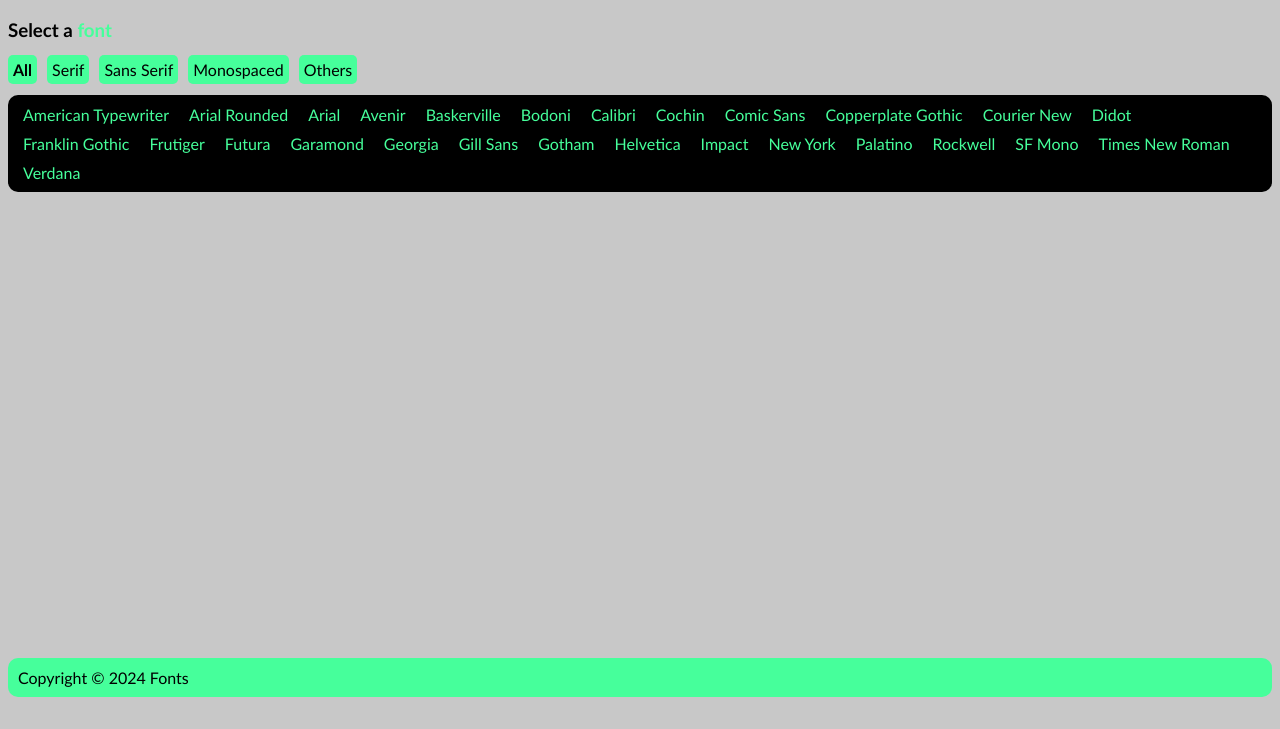
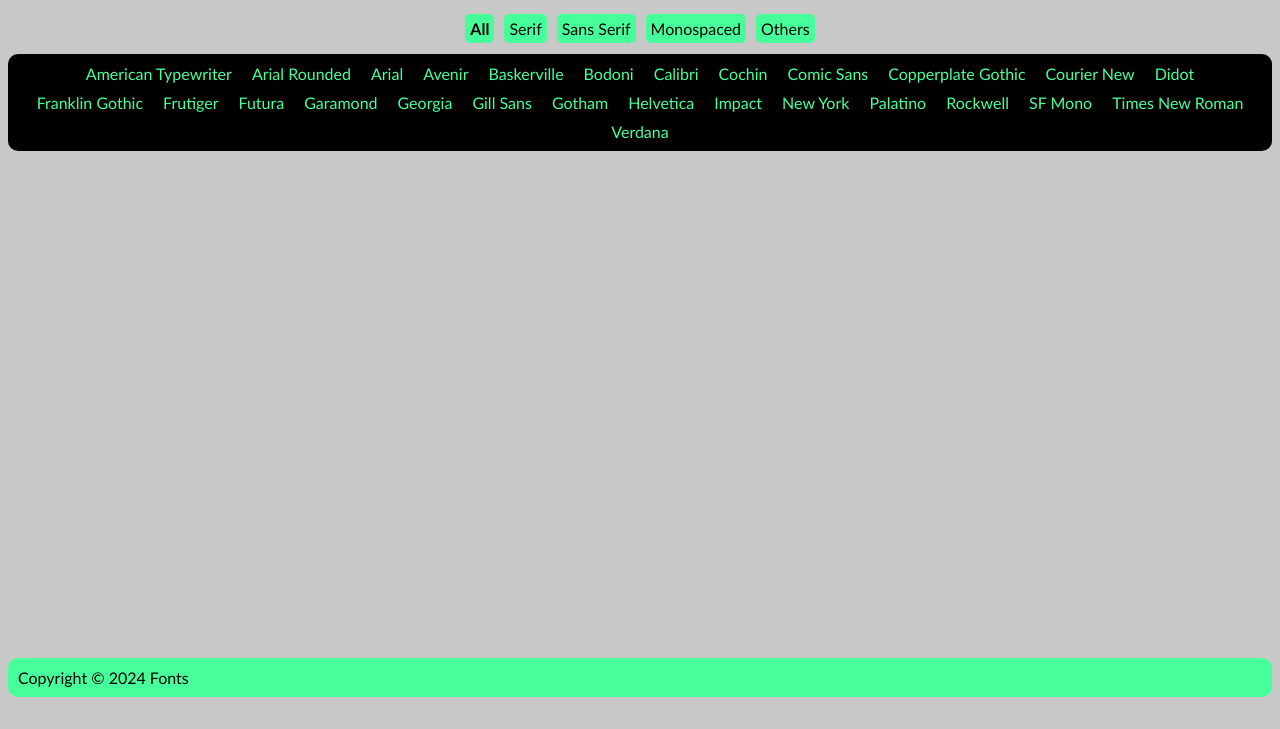
Before and after one commit to oleh-yaroshenko/fonts, a plain HTML site: page index.html in a window 1280 px wide. Shown: the part 71-800 px from the top of the page. Drawn offline with Linux system fonts and the light colour scheme.

Commit message:
Update file

```diff
--- a/index.html
+++ b/index.html
@@ -12,7 +12,6 @@
 <body>
     <main>
         <h1>Fonts</h1>
-        <h3>Select a <span>font</span></h3>
         <ul>
             <li class="selected"><a href="index.html">All</a></li>
             <li><a href="serif.html">Serif</a></li>
--- a/style.css
+++ b/style.css
@@ -19,6 +19,7 @@ body {
     background-color: black;
     border-radius: 10px;
     padding: 5px;
+    justify-content: center;
 }
 
 .wrapper a {
@@ -29,7 +30,6 @@ body {
 }
 
 .wrapper a:hover {
-    margin: 5px 20px;
     font-size: x-large;
     font-weight: bold;
 }
@@ -40,15 +40,12 @@ footer {
     border-radius: 10px;
 }
 
-h3 span {
-    color: #46ff9b;
-}
-
 ul {
     list-style: none;
     display: flex;
     column-gap: 10px;
     padding-left: 0px;
+    justify-content: center;
 }
 
 ul li a {
```
Also changed, not shown: mono.html (+0 -1 lines), others.html (+0 -1 lines), sans.html (+0 -1 lines), serif.html (+0 -1 lines).
